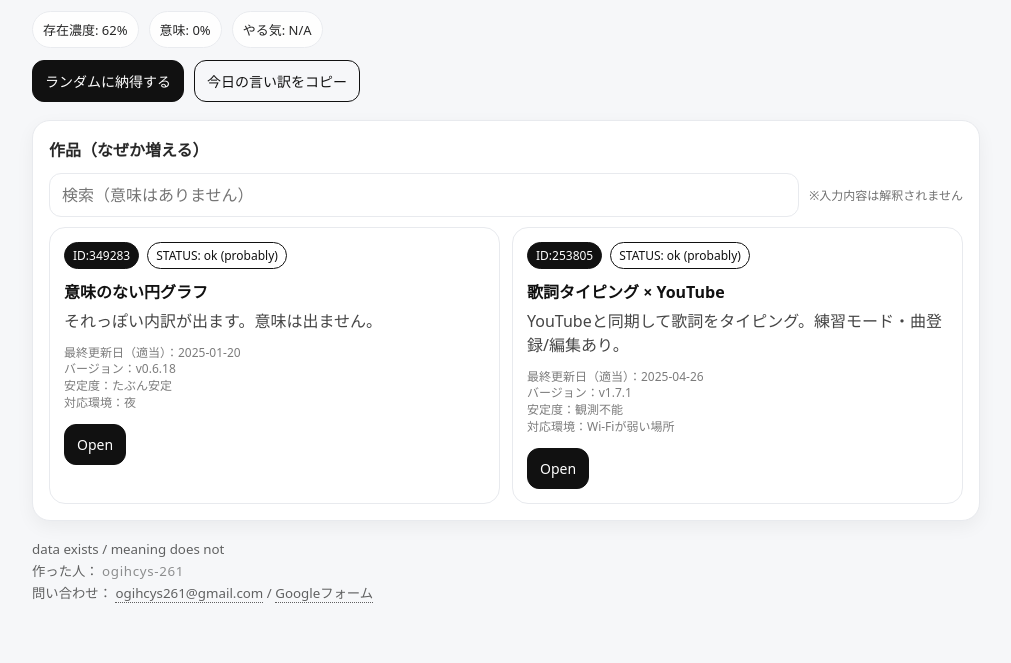
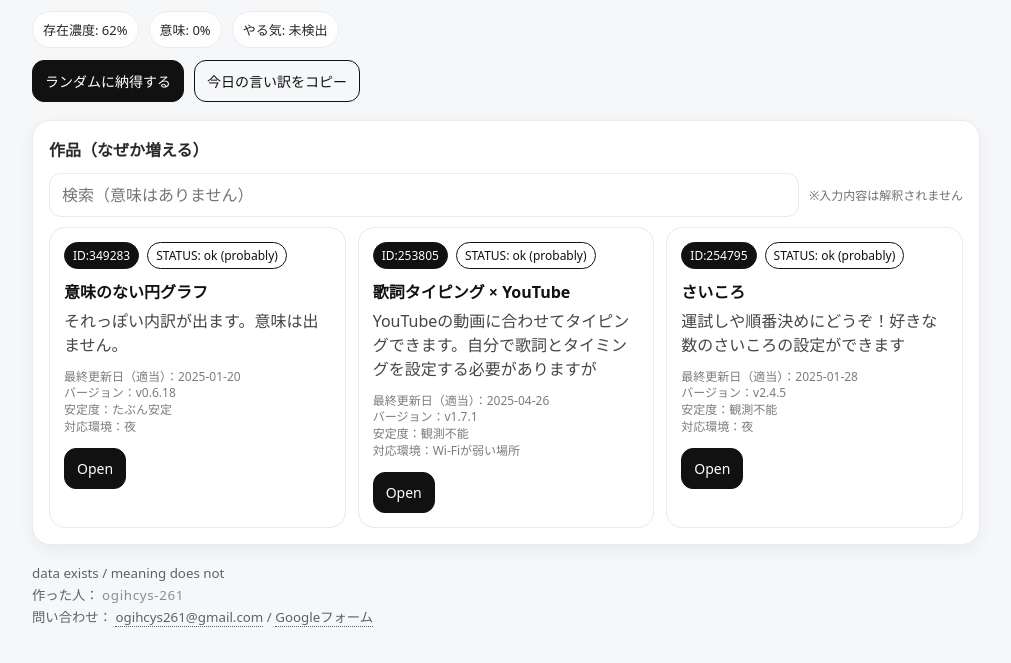
Before and after one commit to ogihcys-261/ogihcys-261.github.io, a plain HTML site: page index.html in a window 1280 px wide. Shown: the part 107-770 px from the top of the page, without its empty margins (134-1145 px from the left). Drawn offline with Linux system fonts and the light colour scheme.

Commit message:
さいころアプリを追加しました

```diff
--- a/index.html
+++ b/index.html
@@ -52,7 +52,6 @@
 
   <script>
     // ===== 作品リスト（ここだけ増やせばOK） =====
-    // repo は使わない（Repoボタンを消したため）
     const WORKS = [
       {
         title: "意味のない円グラフ",
@@ -61,8 +60,14 @@
       },
       {
         title: "歌詞タイピング × YouTube",
-        desc: "YouTubeと同期して歌詞をタイピング。練習モード・曲登録/編集あり。",
+        desc: "YouTubeの動画に合わせてタイピングできます。自分で歌詞とタイミングを設定する必要がありますが",
         url: "https://ogihcys-261.github.io/typing_app/"
+      },
+      {
+        title: "さいころ",
+        desc: "運試しや順番決めにどうぞ！好きな数のさいころの設定ができます",
+        //
+        url: "https://ogihcys-261.github.io/saikoroapp/"
       },
     ];
 
@@ -97,21 +102,20 @@
 
     // --- 適当メタ情報 ---
     function fakeLastUpdated() {
-      const daysAgo = randInt(0, 420); // 最大420日前（意味はない）
+      const daysAgo = randInt(0, 420);
       const d = new Date();
       d.setDate(d.getDate() - daysAgo);
 
       const y = d.getFullYear();
       const m = String(d.getMonth() + 1).padStart(2, "0");
       const day = String(d.getDate()).padStart(2, "0");
-
       return `${y}-${m}-${day}`;
     }
 
     function fakeVersion() {
-      const major = randInt(0, 2);   // v0〜v2
-      const minor = randInt(0, 9);   // .0〜.9
-      const patch = randInt(0, 20);  // .0〜.20
+      const major = randInt(0, 2);
+      const minor = randInt(0, 9);
+      const patch = randInt(0, 20);
       return `v${major}.${minor}.${patch}`;
     }
 
@@ -172,21 +176,19 @@
       }
     }
 
-    // イベント
     document.getElementById("btnReroll").addEventListener("click", () => {
       rerollStats();
-      WORKS.splice(0, WORKS.length, ...shuffle(WORKS)); // 意味のない並び替え
+      WORKS.splice(0, WORKS.length, ...shuffle(WORKS));
       renderWorks();
     });
 
     document.getElementById("btnCopy").addEventListener("click", copyExcuse);
 
     document.getElementById("search").addEventListener("input", () => {
-      WORKS.splice(0, WORKS.length, ...shuffle(WORKS)); // 意味のない検索
+      WORKS.splice(0, WORKS.length, ...shuffle(WORKS));
       renderWorks();
     });
 
-    // 初期表示
     renderWorks();
     rerollStats();
   </script>
```
